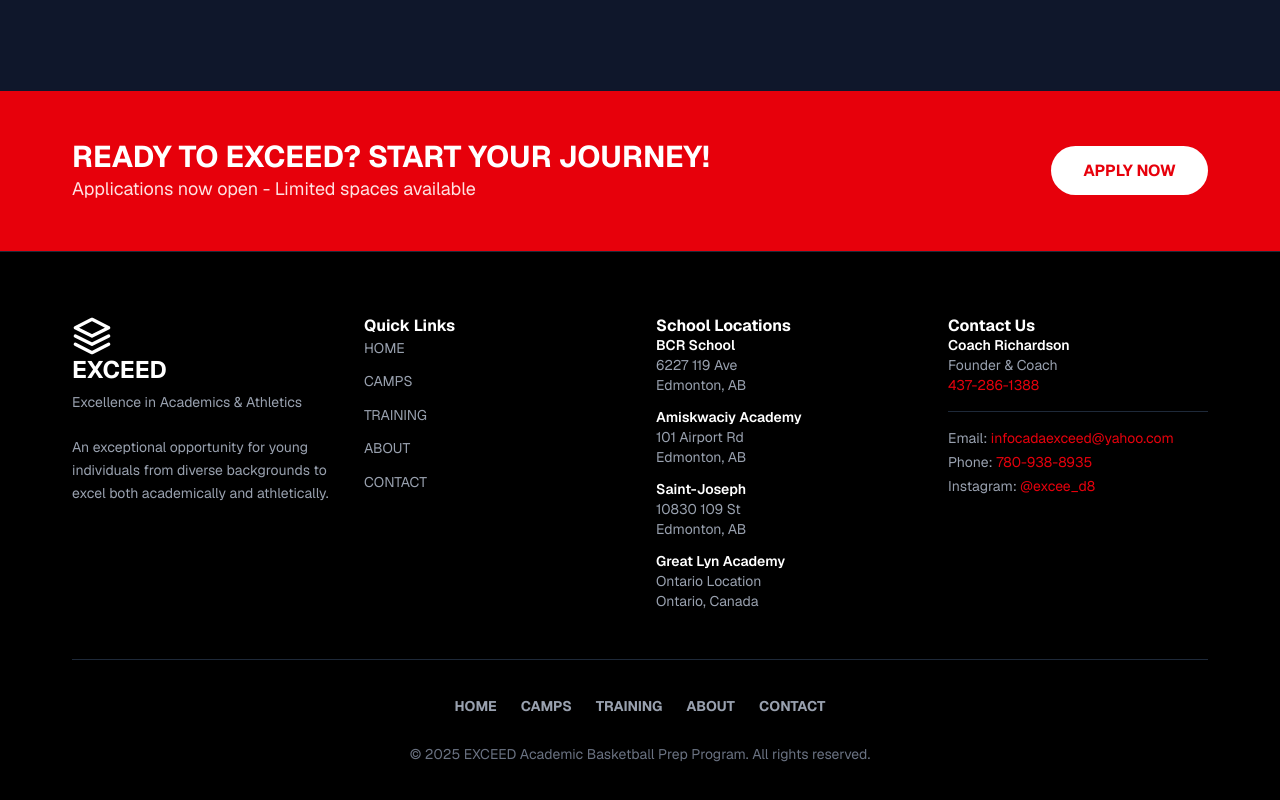
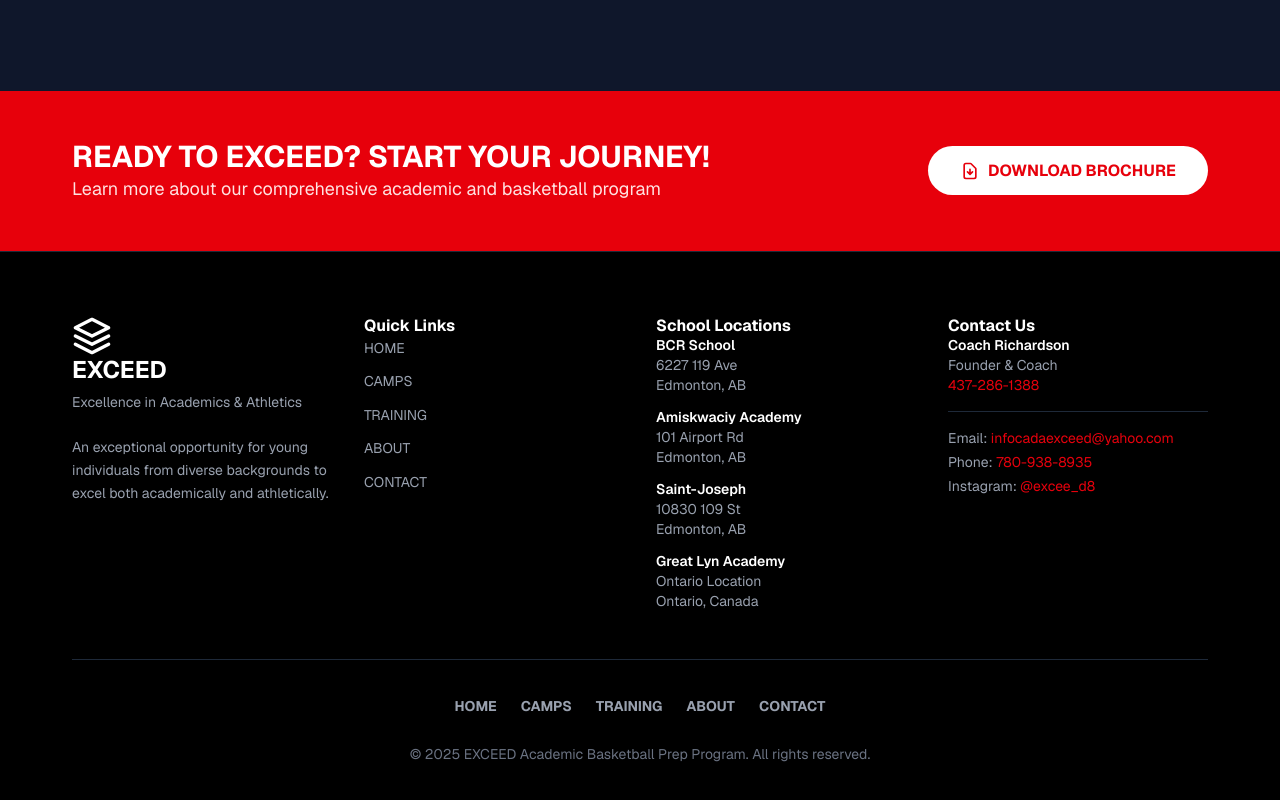
Before and after one commit to digitalmarketingcanada5/basketball_website, a Next.js app: page / in a window 1280 px wide. Shown: the part 5434-6234 px from the top of the page. Built offline with nearby package versions, Linux system fonts and the light colour scheme.

Commit message:
Added brochure download functionality and update CTA section text

```diff
--- a/src/components/home/CTASection.jsx
+++ b/src/components/home/CTASection.jsx
@@ -1,7 +1,17 @@
+'use client';
+
 import React from 'react';
 import { ctaSection } from '../../lib/siteData';
 
 const CTASection = () => {
+  const handleDownload = () => {
+    // Create a link element and trigger download
+    const link = document.createElement('a');
+    link.href = ctaSection.brochurePath;
+    link.download = 'Exceed_prep.pdf';
+    link.click();
+  };
+
   return (
     <section className="bg-red-600 py-12 px-4 sm:px-8">
       <div className="container mx-auto flex flex-col md:flex-row justify-between items-center text-center md:text-left">
@@ -13,7 +23,23 @@ const CTASection = () => {
             {ctaSection.subtitle}
           </p>
         </div>
-        <button className="bg-white text-red-600 font-bold py-3 px-8 rounded-full hover:bg-gray-200 transition-colors">
+        <button
+          onClick={handleDownload}
+          className="bg-white text-red-600 font-bold py-3 px-8 rounded-full hover:bg-gray-200 transition-colors flex items-center gap-2"
+        >
+          <svg
+            className="w-5 h-5"
+            fill="none"
+            stroke="currentColor"
+            viewBox="0 0 24 24"
+          >
+            <path
+              strokeLinecap="round"
+              strokeLinejoin="round"
+              strokeWidth={2}
+              d="M12 10v6m0 0l-3-3m3 3l3-3m2 8H7a2 2 0 01-2-2V5a2 2 0 012-2h5.586a1 1 0 01.707.293l5.414 5.414a1 1 0 01.293.707V19a2 2 0 01-2 2z"
+            />
+          </svg>
           {ctaSection.buttonText}
         </button>
       </div>
```
Also changed, not shown: src/lib/siteData.js, 1 other file (tests, documents, lock files or other folders).
